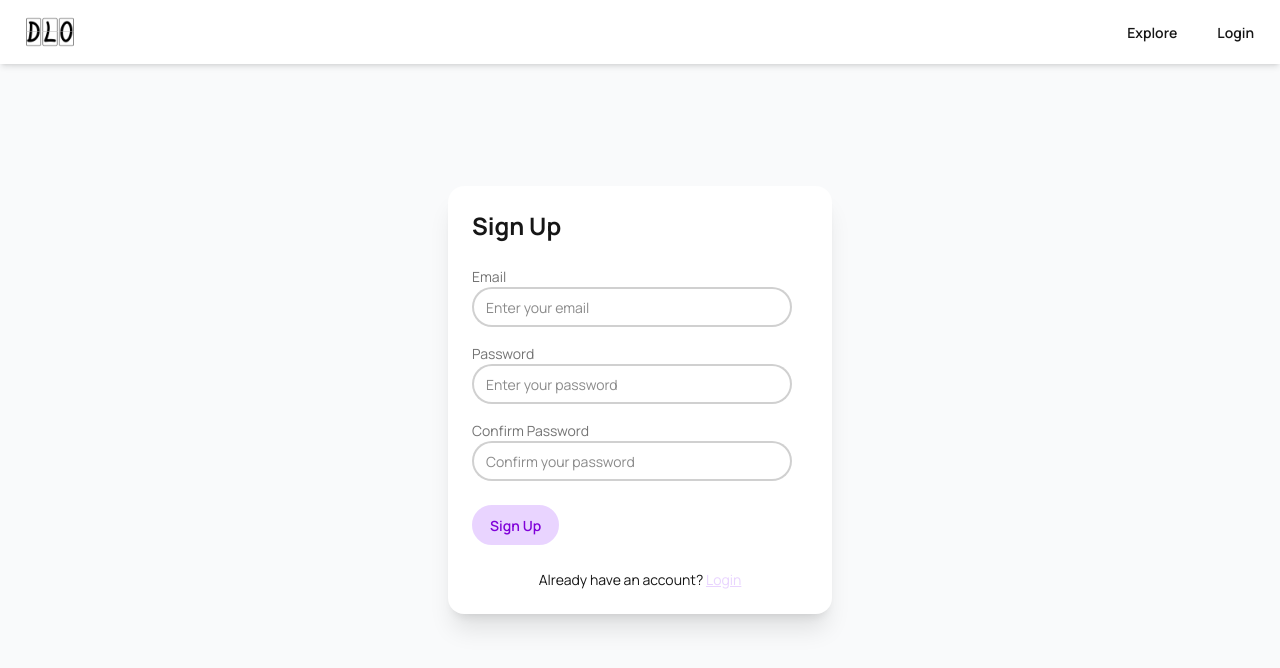
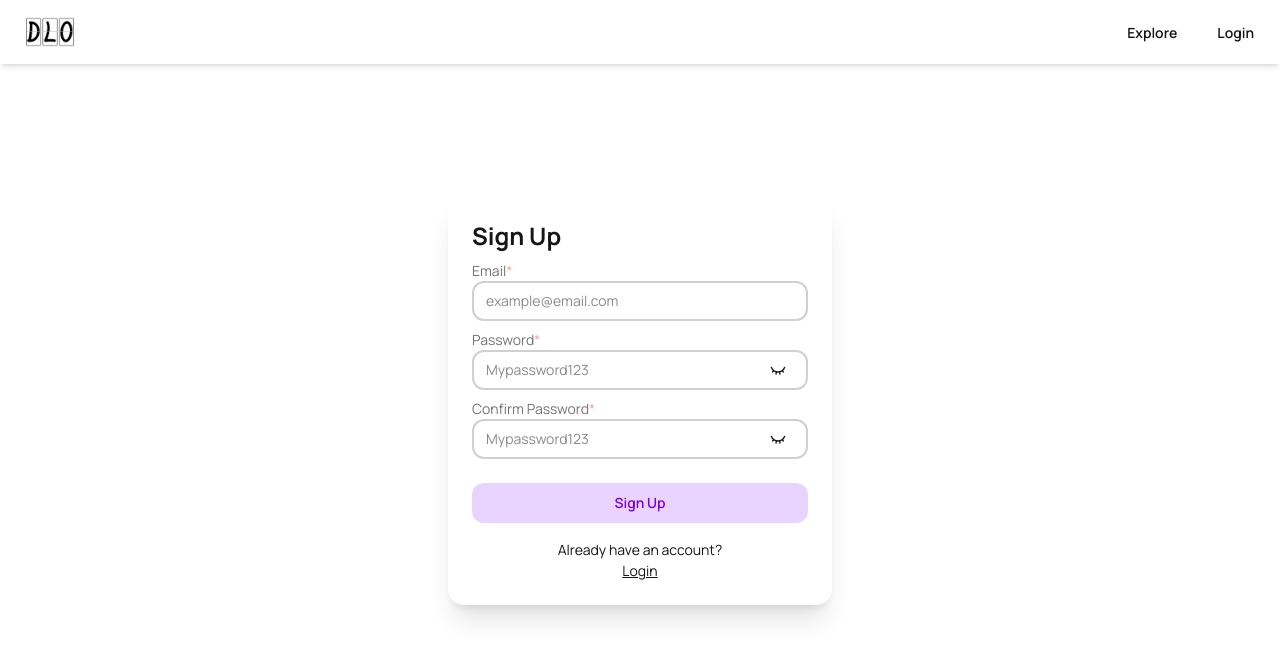
Before and after one commit to keatonlees/daysleftof, a Next.js app: page /signup in a window 1280 px wide. Shown: the top 668 px of the page. Built offline with nearby package versions, Linux system fonts and the light colour scheme; no server answers; a web font is replaced by a local one.

Commit message:
Updated login/signup page

```diff
--- a/src/app/login/page.tsx
+++ b/src/app/login/page.tsx
@@ -1,93 +1,115 @@
 "use client";
 
 import { useAuth } from "@/contexts/AuthContext";
+import { Eye, EyeClosed } from "lucide-react";
 import Link from "next/link";
 import { useRouter } from "next/navigation";
-import { useState } from "react";
+import React, { useState } from "react";
 
 export default function LoginPage() {
-  const { signIn, user } = useAuth();
+  const { user, signIn } = useAuth();
   const router = useRouter();
 
-  const [email, setEmail] = useState<string>("");
-  const [password, setPassword] = useState<string>("");
-  const [error, setError] = useState<string>("");
-  const [loading, setLoading] = useState<boolean>(false);
+  const [error, setError] = useState("");
+
+  const [email, setEmail] = useState("");
+  const [password, setPassword] = useState("");
+  const [showPassword, setShowPassword] = useState(false);
+
+  const [loading, setLoading] = useState(false);
 
   const handleSubmit = async (e: React.FormEvent) => {
     e.preventDefault();
+
+    // Login
     try {
+      setLoading(true);
       setError("");
-      setLoading(true);
       await signIn(email, password);
-      router.push("/profile");
+      router.push("/");
     } catch (e: unknown) {
-      setError(
-        (e as Error).message ||
-          "Failed to sign in. Please check your credentials."
-      );
-      console.error(e);
+      setError((e as Error).message || "Failed to login.");
+      console.log(e);
     } finally {
       setLoading(false);
     }
   };
 
+  // if user is already logged in, don't render
   if (user) return null;
 
   return (
-    <div className="min-h-screen flex items-center justify-center bg-base-200">
+    <div className="flex w-full h-screen justify-center items-center">
       <div className="card w-96 bg-base-100 shadow-xl">
         <div className="card-body">
-          <h2 className="card-title text-2xl font-bold mb-4">Login</h2>
+          <h1 className="card-title text-2xl font-bold">Login</h1>
+
           {error && (
-            <div className="alert alert-error mb-4">
+            <div className="alert alert-error text-white">
               <span>{error}</span>
             </div>
           )}
-          <form onSubmit={handleSubmit}>
+
+          <form onSubmit={handleSubmit} className="flex flex-col gap-2">
+            {/* Email Input */}
             <div className="form-control">
-              <label className="label">
-                <span className="label-text">Email</span>
-              </label>
+              <h1 className="label">
+                <span className="label-text">
+                  Email<span className="text-error">*</span>
+                </span>
+              </h1>
+              <label className="input w-full rounded-xl">
                 <input
                   type="email"
-                placeholder="Enter your email"
-                className="input input-bordered"
+                  placeholder="example@email.com"
                   value={email}
                   onChange={(e) => setEmail(e.target.value)}
                   required
                 />
+              </label>
             </div>
-            <div className="form-control mt-4">
-              <label className="label">
-                <span className="label-text">Password</span>
-              </label>
+
+            {/* Password Input */}
+            <div className="form-control">
+              <h1 className="label">
+                <span className="label-text">
+                  Password<span className="text-error">*</span>
+                </span>
+              </h1>
+              <label className="input w-full rounded-xl">
                 <input
-                type="password"
-                placeholder="Enter your password"
-                className="input input-bordered"
+                  type={showPassword ? "text" : "password"}
+                  placeholder="Mypassword123"
                   value={password}
                   onChange={(e) => setPassword(e.target.value)}
                   required
                 />
+                <span
+                  className="btn btn-sm btn-circle bg-transparent border-none"
+                  onClick={() => setShowPassword(!showPassword)}
+                >
+                  {showPassword ? <Eye size={16} /> : <EyeClosed size={16} />}
+                </span>
+              </label>
             </div>
-            <div className="form-control mt-6">
+
+            {/* Submit Button */}
+            <div className="form-control mt-4">
               <button
-                className="btn btn-primary"
                 type="submit"
+                className="btn btn-primary rounded-xl w-full"
                 disabled={loading}
               >
                 {loading ? "Logging In..." : "Login"}
               </button>
             </div>
           </form>
-          <div className="mt-4 text-center">
-            <p>
-              Don&apos;t have an account?{" "}
-              <Link href="/signup" className="link link-primary">
+
+          <div className="text-center mt-2 ">
+            <p>Don&apos;t have an account?</p>
+            <Link href="/signup" className="link">
               Sign Up
             </Link>
-            </p>
           </div>
         </div>
       </div>
--- a/src/app/signup/page.tsx
+++ b/src/app/signup/page.tsx
@@ -1,114 +1,171 @@
 "use client";
 
 import { useAuth } from "@/contexts/AuthContext";
+import { Eye, EyeClosed } from "lucide-react";
 import Link from "next/link";
 import { useRouter } from "next/navigation";
-import { useState } from "react";
+import React, { useState } from "react";
 
-export default function SignupPage() {
+export default function SignUpPage() {
+  const { user, signUp } = useAuth();
+  const router = useRouter();
+
+  const [error, setError] = useState("");
+
   const [email, setEmail] = useState("");
   const [password, setPassword] = useState("");
+  const [showPassword, setShowPassword] = useState(false);
   const [confirmPassword, setConfirmPassword] = useState("");
-  const [error, setError] = useState("");
+  const [showConfirmPassword, setShowConfirmPassword] = useState(false);
+
   const [loading, setLoading] = useState(false);
-  const { signUp, user } = useAuth();
-  const router = useRouter();
 
   const handleSubmit = async (e: React.FormEvent) => {
     e.preventDefault();
 
+    // Validation
     if (password !== confirmPassword) {
       setError("Passwords do not match");
       return;
     }
+    if (password.length <= 8) {
+      setError("Password must be longer than 8 characters");
+      return;
+    }
+    if (!password.match(/[a-z]/g)) {
+      setError("Password must contain lowercase letters");
+      return;
+    }
+    if (!password.match(/[A-Z]/g)) {
+      setError("Password must contain uppercase letters");
+      return;
+    }
+    if (!password.match(/[0-9]/g)) {
+      setError("Password must contain numbers");
+      return;
+    }
+    if (!password.match(/[!@#$%^&*]/g)) {
+      setError("Password must contain special characters");
+      return;
+    }
 
+    // Sign Up
     try {
+      setLoading(true);
       setError("");
-      setLoading(true);
       await signUp(email, password);
-      router.push("/"); // Redirect to home page after successful signup
+      router.push("/");
     } catch (e: unknown) {
-      setError(
-        (e as Error).message || "Failed to create an account. Please try again."
-      );
-      console.error(e);
+      setError((e as Error).message || "Failed to create your account.");
+      console.log(e);
     } finally {
       setLoading(false);
     }
   };
 
-  // If user is already logged in, don't render the signup form
-  if (user) {
-    return null;
-  }
+  // if user is already logged in, don't render
+  if (user) return null;
 
   return (
-    <div className="min-h-screen flex items-center justify-center bg-base-200">
+    <div className="flex w-full h-screen justify-center items-center">
       <div className="card w-96 bg-base-100 shadow-xl">
         <div className="card-body">
-          <h2 className="card-title text-2xl font-bold mb-4">Sign Up</h2>
+          <h1 className="card-title text-2xl font-bold">Sign Up</h1>
+
           {error && (
-            <div className="alert alert-error mb-4">
+            <div className="alert alert-error text-white">
               <span>{error}</span>
             </div>
           )}
-          <form onSubmit={handleSubmit}>
+
+          <form onSubmit={handleSubmit} className="flex flex-col gap-2">
+            {/* Email Input */}
             <div className="form-control">
-              <label className="label">
-                <span className="label-text">Email</span>
-              </label>
+              <h1 className="label">
+                <span className="label-text">
+                  Email<span className="text-error">*</span>
+                </span>
+              </h1>
+              <label className="input w-full rounded-xl">
                 <input
                   type="email"
-                placeholder="Enter your email"
-                className="input input-bordered"
+                  placeholder="example@email.com"
                   value={email}
                   onChange={(e) => setEmail(e.target.value)}
                   required
                 />
+              </label>
             </div>
-            <div className="form-control mt-4">
-              <label className="label">
-                <span className="label-text">Password</span>
-              </label>
+
+            {/* Password Input */}
+            <div className="form-control">
+              <h1 className="label">
+                <span className="label-text">
+                  Password<span className="text-error">*</span>
+                </span>
+              </h1>
+              <label className="input w-full rounded-xl">
                 <input
-                type="password"
-                placeholder="Enter your password"
-                className="input input-bordered"
+                  type={showPassword ? "text" : "password"}
+                  placeholder="Mypassword123"
                   value={password}
                   onChange={(e) => setPassword(e.target.value)}
                   required
                 />
+                <span
+                  className="btn btn-sm btn-circle bg-transparent border-none"
+                  onClick={() => setShowPassword(!showPassword)}
+                >
+                  {showPassword ? <Eye size={16} /> : <EyeClosed size={16} />}
+                </span>
+              </label>
             </div>
-            <div className="form-control mt-4">
-              <label className="label">
-                <span className="label-text">Confirm Password</span>
-              </label>
+
+            {/* Confirm Password Input */}
+            <div className="form-control">
+              <h1 className="label">
+                <span className="label-text">
+                  Confirm Password<span className="text-error">*</span>
+                </span>
+              </h1>
+              <label className="input w-full rounded-xl">
                 <input
-                type="password"
-                placeholder="Confirm your password"
-                className="input input-bordered"
+                  type={showConfirmPassword ? "text" : "password"}
+                  placeholder="Mypassword123"
                   value={confirmPassword}
                   onChange={(e) => setConfirmPassword(e.target.value)}
                   required
                 />
+                <span
+                  className="btn btn-sm btn-circle bg-transparent border-none"
+                  onClick={() => setShowConfirmPassword(!showConfirmPassword)}
+                >
+                  {showConfirmPassword ? (
+                    <Eye size={16} />
+                  ) : (
+                    <EyeClosed size={16} />
+                  )}
+                </span>
+              </label>
             </div>
-            <div className="form-control mt-6">
+
+            {/* Submit Button */}
+            <div className="form-control mt-4">
               <button
-                className="btn btn-primary"
                 type="submit"
+                className="btn btn-primary rounded-xl w-full"
                 disabled={loading}
               >
                 {loading ? "Creating Account..." : "Sign Up"}
               </button>
             </div>
           </form>
-          <div className="mt-4 text-center">
-            <p>
-              Already have an account?{" "}
-              <Link href="/login" className="link link-primary">
+
+          <div className="text-center mt-2 ">
+            <p>Already have an account?</p>
+            <Link href="/login" className="link">
               Login
             </Link>
-            </p>
           </div>
         </div>
       </div>
--- a/src/lib/Constants.ts
+++ b/src/lib/Constants.ts
@@ -1,2 +1,2 @@
 export const BASE_URL_DEV = "http://localhost:3000";
-export const BASE_URL_PROD = "https://daysleftof.vercel.app";
+export const BASE_URL_PROD = "https://www.daysleftof.com/";
```
Lines whose indentation alone changed are shown as unchanged.
